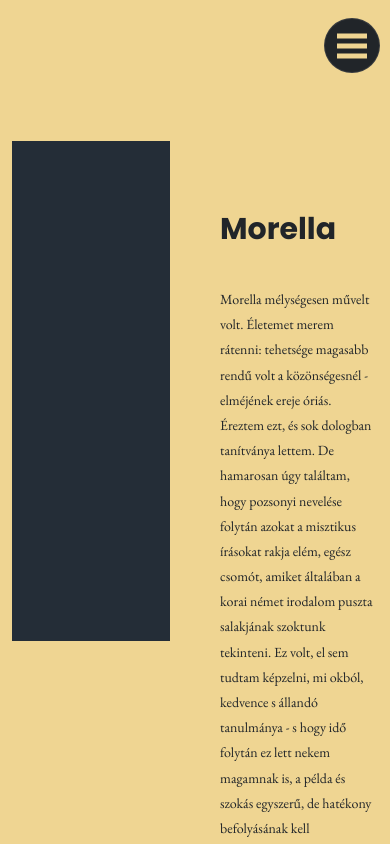
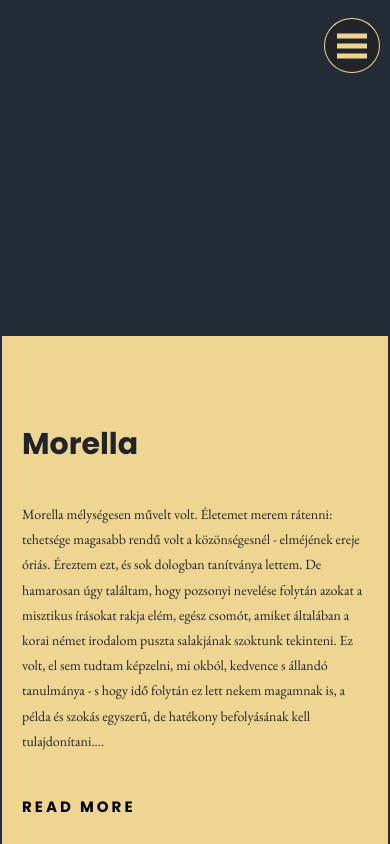
Before and after one commit to bbj/bootstrap-practice, a plain HTML site: page index.html in a window 390 px wide. Shown: the top 844 px of the page. Drawn offline with nearby package versions, Linux system fonts and the light colour scheme.

Commit message:
addes responsibility

```diff
--- a/style.scss
+++ b/style.scss
@@ -13,15 +13,13 @@
 .bg-dark {
 	background-color: #efd592 !important;
 	height: 55px;
-	margin: 10px !important;
+	margin: 10px;
 
 	.navbar-toggler-icon{
 		background-image: url(./iconmonstr-menu-1.svg) !important;
 	 }
 
 }
-
-
 
 
 .container {
@@ -64,7 +62,8 @@
 			text-align: left;
 		}
 	}
-	button{
+
+	button {
     background-color: Transparent;
 		border: none;
 		overflow: hidden;
@@ -78,3 +77,31 @@
 }
 
 }
+
+
+@media screen and (max-width: 736px) {
+	body{
+		background-color: #242d37 !important;
+	}
+	.bg-dark{
+		border: 1.5px solid #efd592 !important;
+	}
+
+	.container {
+		top: 0;
+		flex-wrap: wrap;
+		height: 100vh;
+
+		.box {
+			background-color: transparent;
+			height: 50vw;
+		}
+		.content {
+			background-color: #efd592 !important;
+			padding: 20px;
+			margin-left: -10px;
+			margin-right: -10px;
+			height: 100vh;
+		}
+	}
+}
```
Also changed, not shown: style.css, 1 other file.
